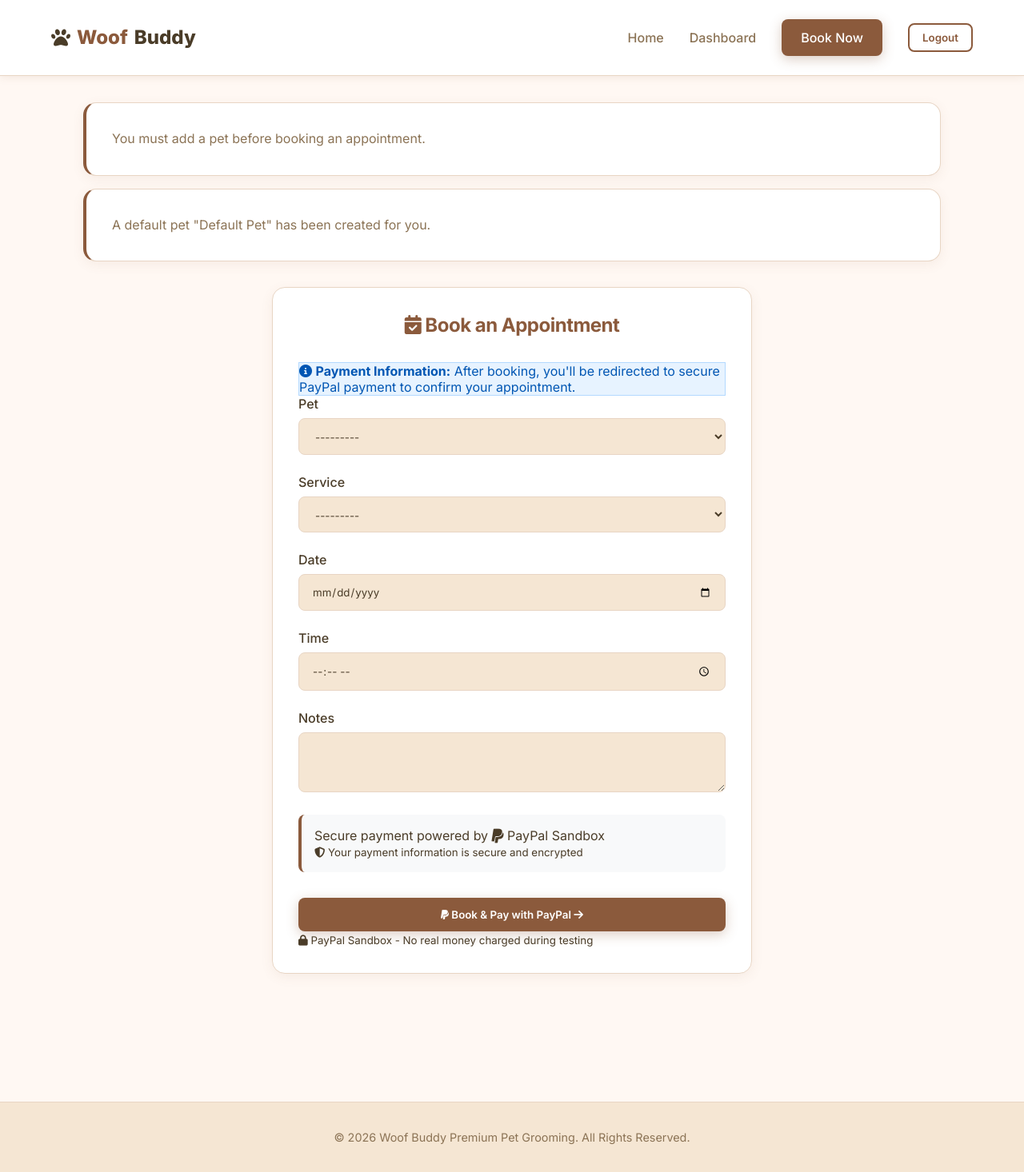
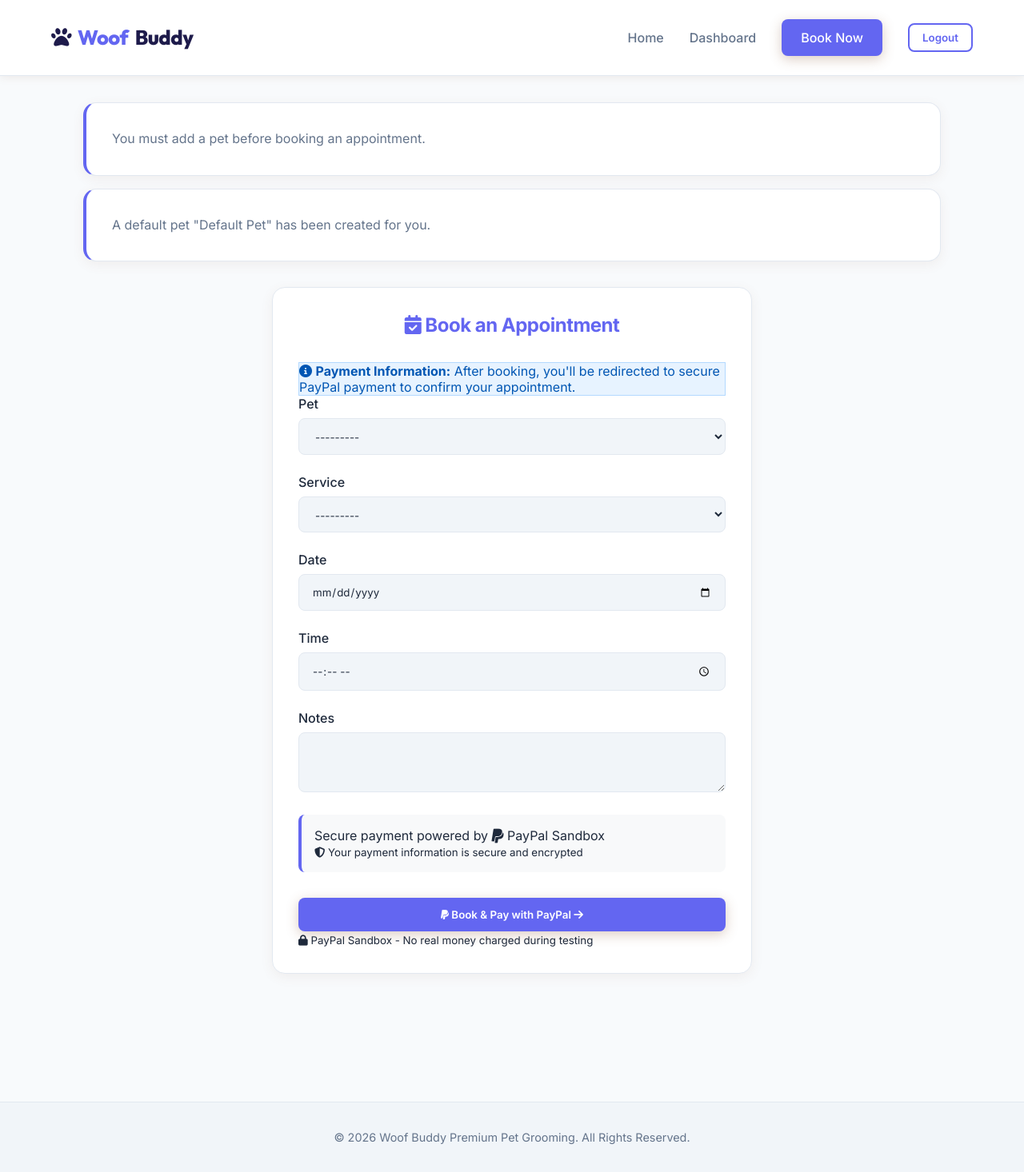
Before and after one commit to JPantilo/woofbuddy, a Django app: page /appointments/book/ in a window 1280 px wide. Shown: the whole page at 80% size. Run offline with Django 5.2, Linux system fonts and the light colour scheme; the visitor is signed in with stand-in values (Sample User, id 1); data comes from the database, SQL or seed files in the repository; data that the repository does not hold is empty.

Commit message:
Final Polish: Align branding, fix PayPal production URLs, and modernize typography

```diff
--- a/grooming/settings_prod.py
+++ b/grooming/settings_prod.py
@@ -70,9 +70,9 @@ PAYPAL_RECEIVER_EMAIL = os.environ.get('PAYPAL_RECEIVER_EMAIL', '')
 
 # Update return URLs for production
 BASE_URL = os.environ.get('BASE_URL', 'https://woofbuddy.onrender.com')
-PAYPAL_RETURN_URL = f'{BASE_URL}/paypal-return/'
-PAYPAL_CANCEL_URL = f'{BASE_URL}/paypal-cancel/'
-PAYPAL_NOTIFY_URL = f'{BASE_URL}/paypal-notify/'
+PAYPAL_RETURN_URL = f'{BASE_URL}/payments/paypal/return/'
+PAYPAL_CANCEL_URL = f'{BASE_URL}/payments/paypal/cancel/'
+PAYPAL_NOTIFY_URL = f'{BASE_URL}/payments/paypal/notify/'
 
 # Logging configuration
 LOGGING = {
--- a/static/base.css
+++ b/static/base.css
@@ -1,18 +1,18 @@
 :root {
-  --primary: #8B5A3C;
-  --primary-hover: #6B4423;
-  --secondary: #D4A574;
-  --bg-color: #FFF8F3;
+  --primary: #6366f1;
+  --primary-hover: #4f46e5;
+  --secondary: #64748b;
+  --bg-color: #f8fafc;
   --card-bg: #FFFFFF;
-  --card-border: #E8D5C4;
-  --text-main: #4A3C28;
-  --text-muted: #8B7355;
+  --card-border: #e2e8f0;
+  --text-main: #1e293b;
+  --text-muted: #64748b;
   --font-family: 'Inter', system-ui, sans-serif;
-  --nav-bg: #FFFFFF;
-  --accent: #F5E6D3;
-  --success: #7CB342;
-  --warning: #FFB74D;
-  --danger: #E57373;
+  --nav-bg: rgba(255, 255, 255, 0.95);
+  --accent: #f1f5f9;
+  --success: #10b981;
+  --warning: #f59e0b;
+  --danger: #ef4444;
 }
 
 * {
@@ -59,13 +59,15 @@ p {
 }
 
 .logo {
-  font-size: 1.5rem;
+  font-family: 'Outfit', sans-serif;
+  font-size: 1.6rem;
   font-weight: 800;
-  color: var(--text-main);
+  color: #1e1b4b;
   text-decoration: none;
   display: flex;
   align-items: center;
   gap: 0.5rem;
+  letter-spacing: -0.5px;
 }
 
 .logo span {
--- a/templates/admin_services.html
+++ b/templates/admin_services.html
@@ -33,7 +33,7 @@
             </div>
             <div class="card-body p-4">
                 <h5 class="fw-bold mb-2">{{ service.name }}</h5>
-                <p class="text-secondary small mb-4" style="display: -webkit-box; -webkit-line-clamp: 2; -webkit-box-orient: vertical; overflow: hidden;">
+                <p class="text-secondary small mb-4" style="display: -webkit-box; -webkit-line-clamp: 2; -webkit-box-orient: vertical; line-clamp: 2; overflow: hidden;">
                     {{ service.description }}
                 </p>
                 <div class="d-flex justify-content-between align-items-center mb-4">
--- a/templates/base.html
+++ b/templates/base.html
@@ -6,7 +6,7 @@
     <meta name="viewport" content="width=device-width, initial-scale=1.0">
     <title>{% block title %}Woof Buddy Grooming{% endblock %}</title>
     <!-- Google Fonts -->
-    <link href="https://fonts.googleapis.com/css2?family=Inter:wght@400;500;600;700;800&display=swap" rel="stylesheet">
+    <link href="https://fonts.googleapis.com/css2?family=Inter:wght@400;500;600;700;800&family=Outfit:wght@400;600;700;800&display=swap" rel="stylesheet">
     <link rel="stylesheet" href="https://cdnjs.cloudflare.com/ajax/libs/font-awesome/6.4.0/css/all.min.css">
     <link rel="stylesheet" href="{% static 'base.css' %}">
     {% block extra_css %}{% endblock %}
```
